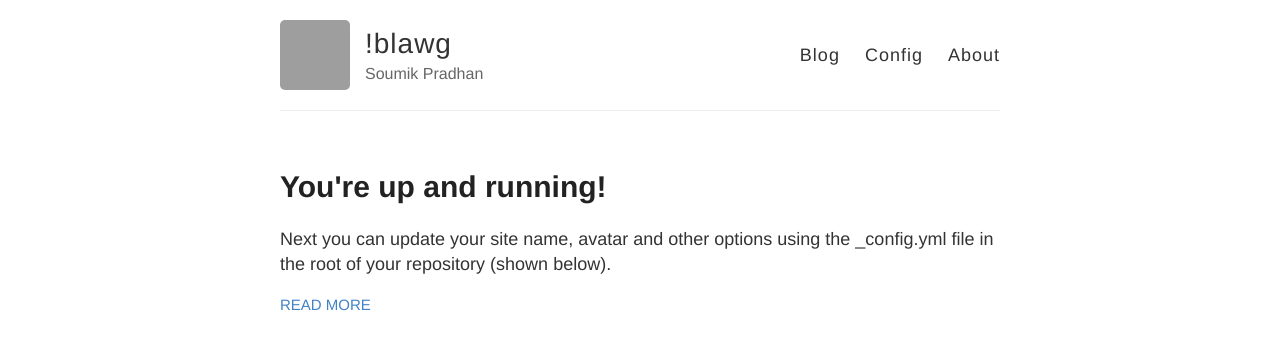
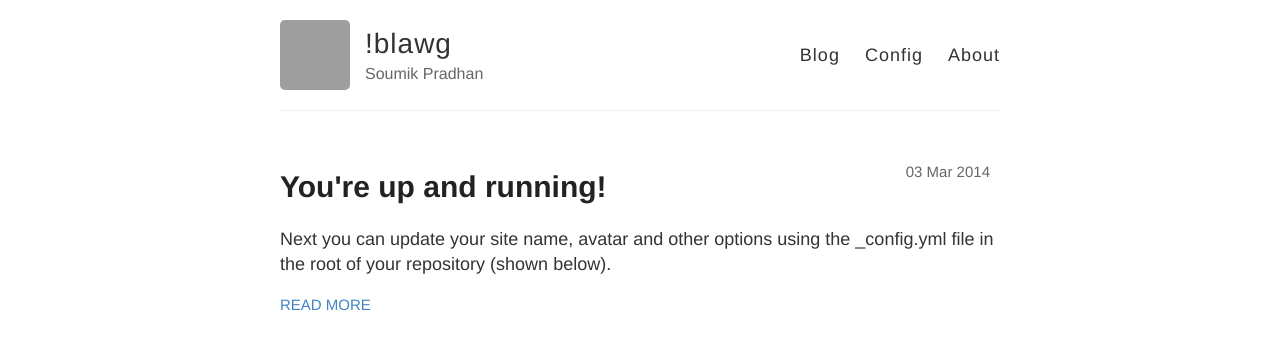
Before and after one commit to griimick/griimick.github.io, a Jekyll site: the page built from index.html, in a window 1280 px wide. Shown: the top 356 px of the page. Built offline with Jekyll 4.4.1, drawn with Linux system fonts in a browser that asks for light colours; grey boxes are pictures that could not be loaded.

Commit message:
Add dates to posts list page

```diff
--- a/index.html
+++ b/index.html
@@ -5,6 +5,8 @@ layout: default
 <div class="posts">
   {% for post in site.posts %}
     <article class="post">
+
+      <span class="post-date">{{ post.date | date_to_string }}</span>
 
       <h1><a href="{{ site.baseurl }}{{ post.url }}">{{ post.title }}</a></h1>
 
--- a/style.scss
+++ b/style.scss
@@ -241,6 +241,13 @@ nav {
 // .main
 //
 
+.post-date {
+  font-size: 15px;
+  color: $gray;
+  float: right;
+  margin-right: 10px;
+}
+
 .posts > .post {
   padding-bottom: 2em;
   border-bottom: 1px solid $lightGray;
```
